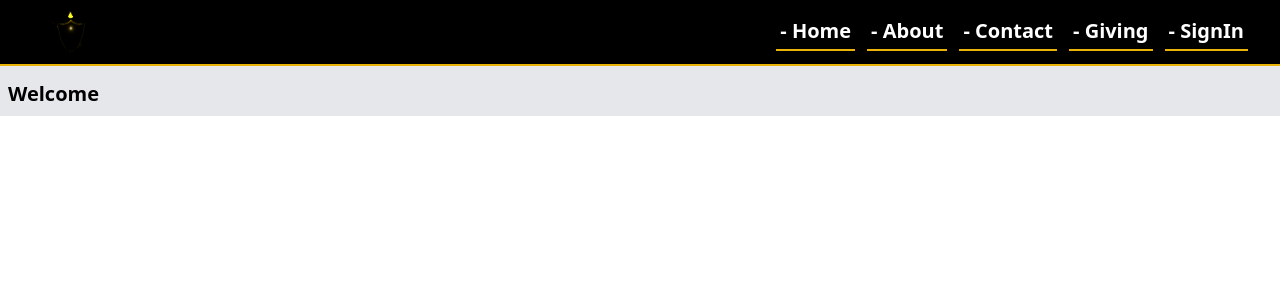
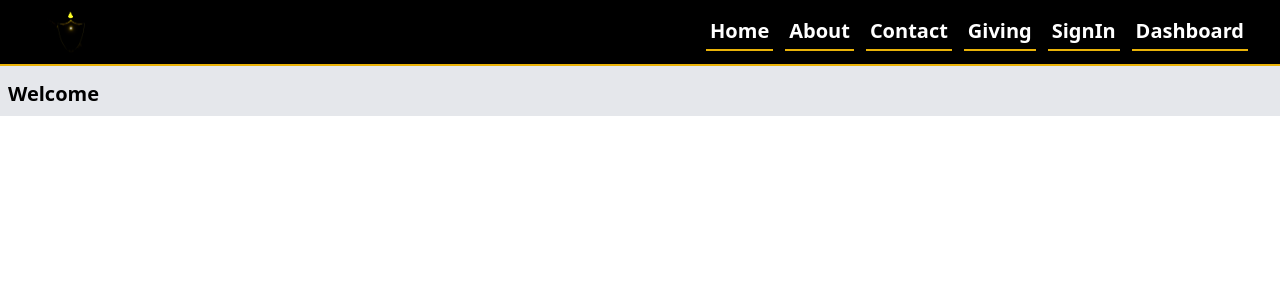
Before and after one commit to Shekinah007/ffcm-front, a React (Vite) app in the folder frontend/: page /adminDashboard in a window 1280 px wide. Shown: the top 300 px of the page. Built offline with nearby package versions, Linux system fonts and the light colour scheme; no server answers.

Commit message:
Navbar...

```diff
--- a/frontend/src/components/Navbar.tsx
+++ b/frontend/src/components/Navbar.tsx
@@ -41,19 +41,21 @@ const Navbar = (): ReactElement => {
                 <p className="page  text-lg"> {currentPage} </p>
                 <Link to={"/"}><img src={churchLogo} alt="logo" className="h-7" /></Link>
             </div>
-            <div className={`nav h-0 overflow-hidden py-0 px-3 duration-300 text-xl   ${open && 'h-60 pt-0 mt-5'} font-semibold md:p-3 md:py-3 md:h-10 flex flex-col justify-center  md:justify-end md:items-center gap-3 w-screen md:static md:flex-row`} >
-                <Link to={"/"} className="p-1 hover:text-yellow-500 duration-300 md:border-b-2 border-yellow-500 hover:border-white hover:rounded-lg" onClick={() => { highlightPage("Home"); }}> - Home  </Link>
+            <div className={`nav h-0 overflow-hidden py-0 px-3 duration-300 text-xl   ${open && 'h-64 pt-0 mt-5'} font-semibold md:p-3 md:py-3 md:h-10 flex flex-col justify-center  md:justify-end md:items-center gap-3 w-screen md:static md:flex-row`} >
+                <Link to={"/"} className="p-1 hover:text-yellow-500 duration-300 md:border-b-2 border-yellow-500 hover:border-white hover:rounded-lg" onClick={() => { highlightPage("Home"); }}> <span className="md:hidden">-</span> Home  </Link>
                 {/* <hr /> */}
-                {/* <Link to={"/contact"} className="p-1 hover:text-yellow-500 duration-300 md:border-b-2 border-yellow-500 hover:border-white hover:rounded-lg" onClick={() => { highlightPage("Contact"); }}> - Contact - </Link> */}
-                <a href="#about" className="p-1 hover:text-yellow-500 duration-300 md:border-b-2 border-yellow-500 hover:border-white hover:rounded-lg" > - About  </a>
+                {/* <Link to={"/contact"} className="p-1 hover:text-yellow-500 duration-300 md:border-b-2 border-yellow-500 hover:border-white hover:rounded-lg" onClick={() => { highlightPage("Contact"); }}> <span className="md:hidden">-</span> Contact - </Link> */}
+                <a href="#about" className="p-1 hover:text-yellow-500 duration-300 md:border-b-2 border-yellow-500 hover:border-white hover:rounded-lg" > <span className="md:hidden">-</span> About  </a>
                 {/* <hr /> */}
 
-                <a href="#contact" className="p-1 hover:text-yellow-500 duration-300 md:border-b-2 border-yellow-500 hover:border-white hover:rounded-lg"> - Contact  </a>
-                <Link to={"/payments"} className="p-1 hover:text-yellow-500 duration-300 md:border-b-2 border-yellow-500 hover:border-white hover:rounded-lg"> - Giving  </Link>
+                <a href="#contact" className="p-1 hover:text-yellow-500 duration-300 md:border-b-2 border-yellow-500 hover:border-white hover:rounded-lg"> <span className="md:hidden">-</span> Contact  </a>
+                <Link to={"/payments"} className="p-1 hover:text-yellow-500 duration-300 md:border-b-2 border-yellow-500 hover:border-white hover:rounded-lg"> <span className="md:hidden">-</span> Giving  </Link>
                 {/* <hr /> */}
 
-                <Link to={"/signin"} className="p-1 hover:text-yellow-500 duration-300 md:border-b-2 border-yellow-500 hover:border-white hover:rounded-lg" onClick={() => { highlightPage("SignIn") }}> - SignIn  </Link>
+                <Link to={"/signin"} className="p-1 hover:text-yellow-500 duration-300 md:border-b-2 border-yellow-500 hover:border-white hover:rounded-lg" onClick={() => { highlightPage("SignIn") }}> <span className="md:hidden">-</span> SignIn  </Link>
                 {/* <hr /> */}
+
+                <Link to={"/adminDashboard"} className="p-1 hover:text-yellow-500 duration-300 md:border-b-2 border-yellow-500 hover:border-white hover:rounded-lg" onClick={() => { highlightPage("Dashboard") }}> <span className="md:hidden">-</span> Dashboard  </Link>
 
             </div>
             <div>
```
